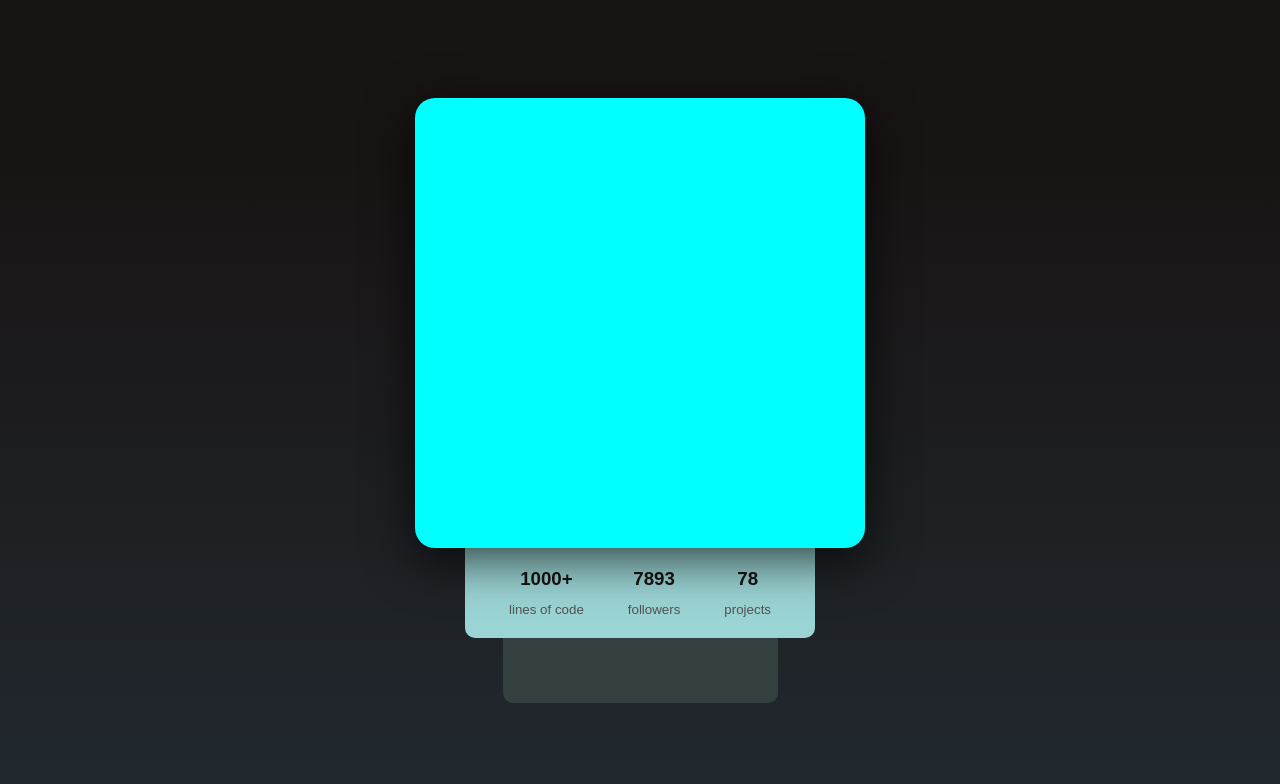
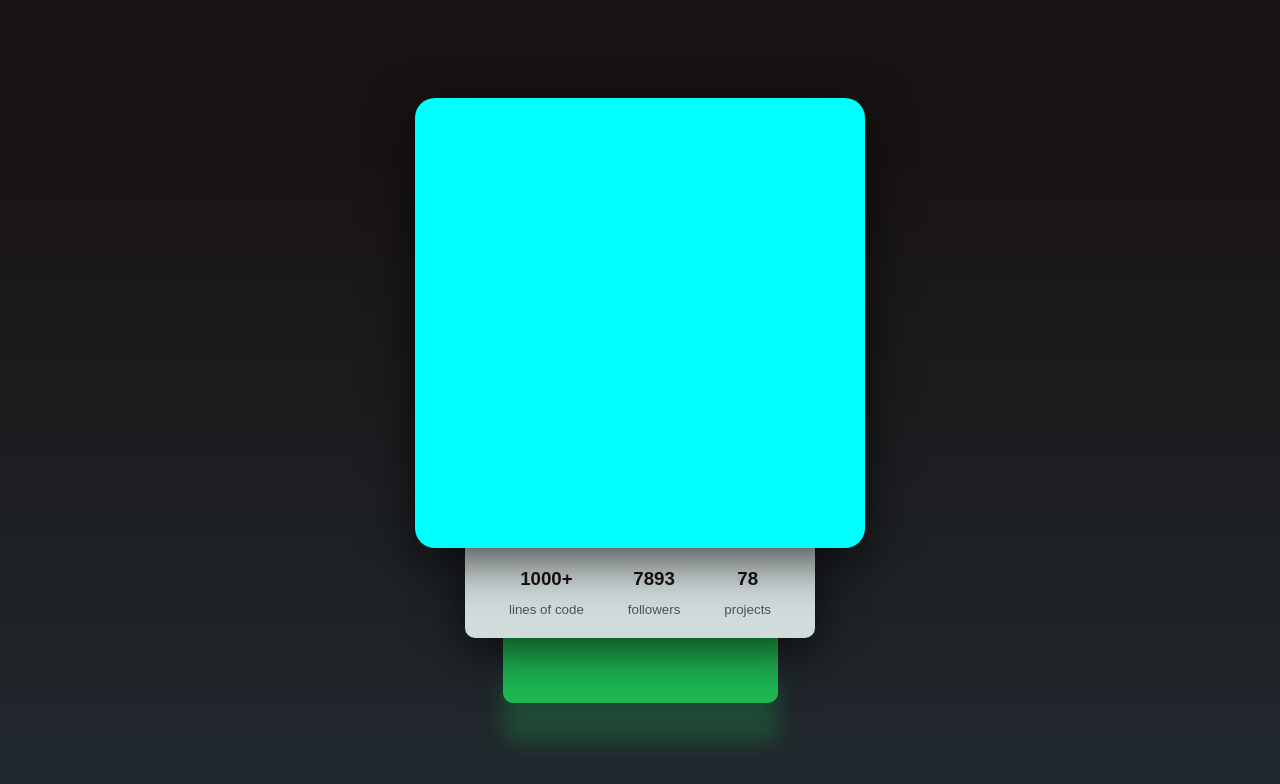
Before and after one commit to Hensga/user-profile, a plain HTML site: page index.html in a window 1280 px wide. Drawn offline with Linux system fonts and the light colour scheme.

Commit message:
Farben angepasst, Schatten für die zweite und dritte  Box eingegeben

```diff
--- a/style.css
+++ b/style.css
@@ -28,7 +28,7 @@
 .box2 {
   width: 350px;
   height: 90px;
-  background-color: rgb(155, 212, 212);
+  background-color: rgb(209, 219, 219);
   border-bottom-left-radius: 10px;
   border-bottom-right-radius: 10px;
   display: flex;
@@ -36,6 +36,8 @@
   align-items: center;
   justify-content: space-evenly;
   text-align: center;
+  box-shadow: 0px 12px 50px rgba(0, 0, 0, 0.7);
+  z-index: 2;
 }
 
 h3 {
@@ -53,7 +55,8 @@ small {
 .box3 {
   width: 275px;
   height: 65px;
-  background-color: rgb(52, 63, 63);
+  background-color: #1db954;
   border-bottom-left-radius: 10px;
   border-bottom-right-radius: 10px;
+  box-shadow: 0px 40px 20px rgba(30, 215, 96, 0.2);
 }
```
